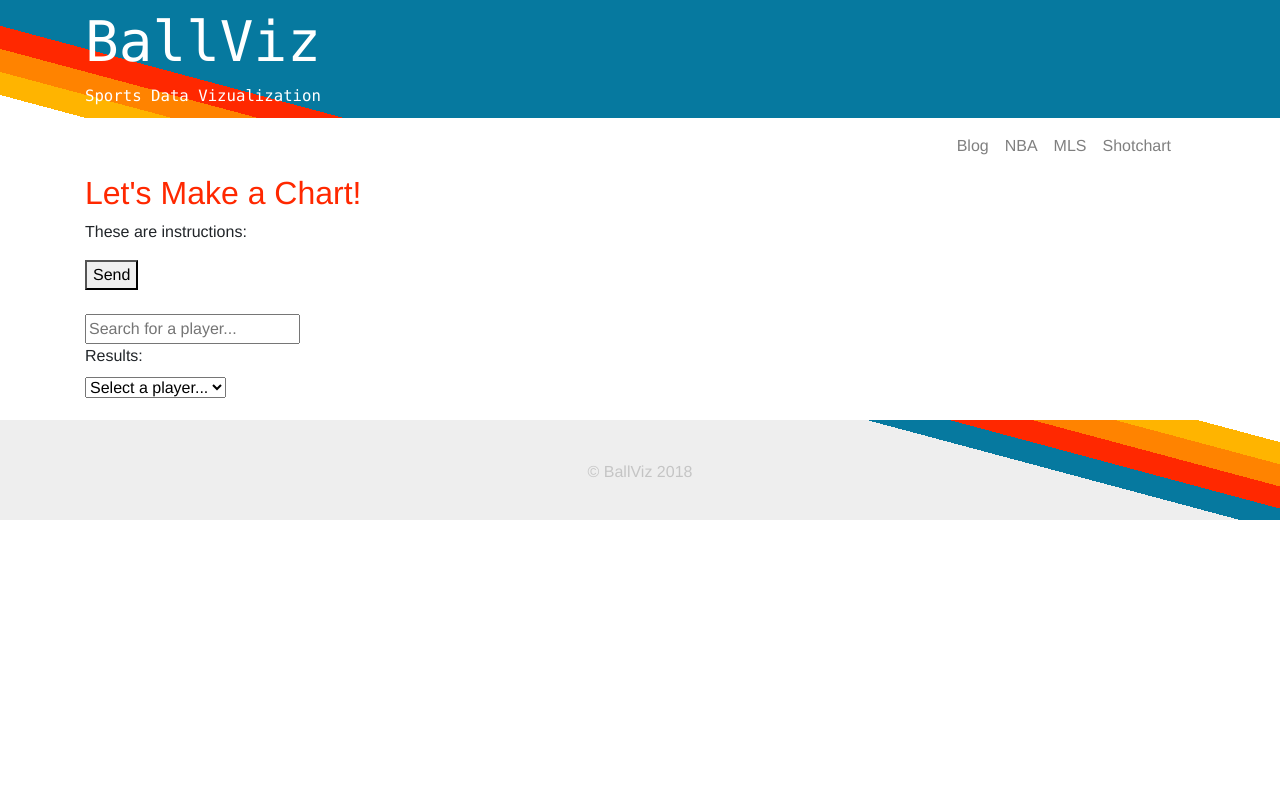
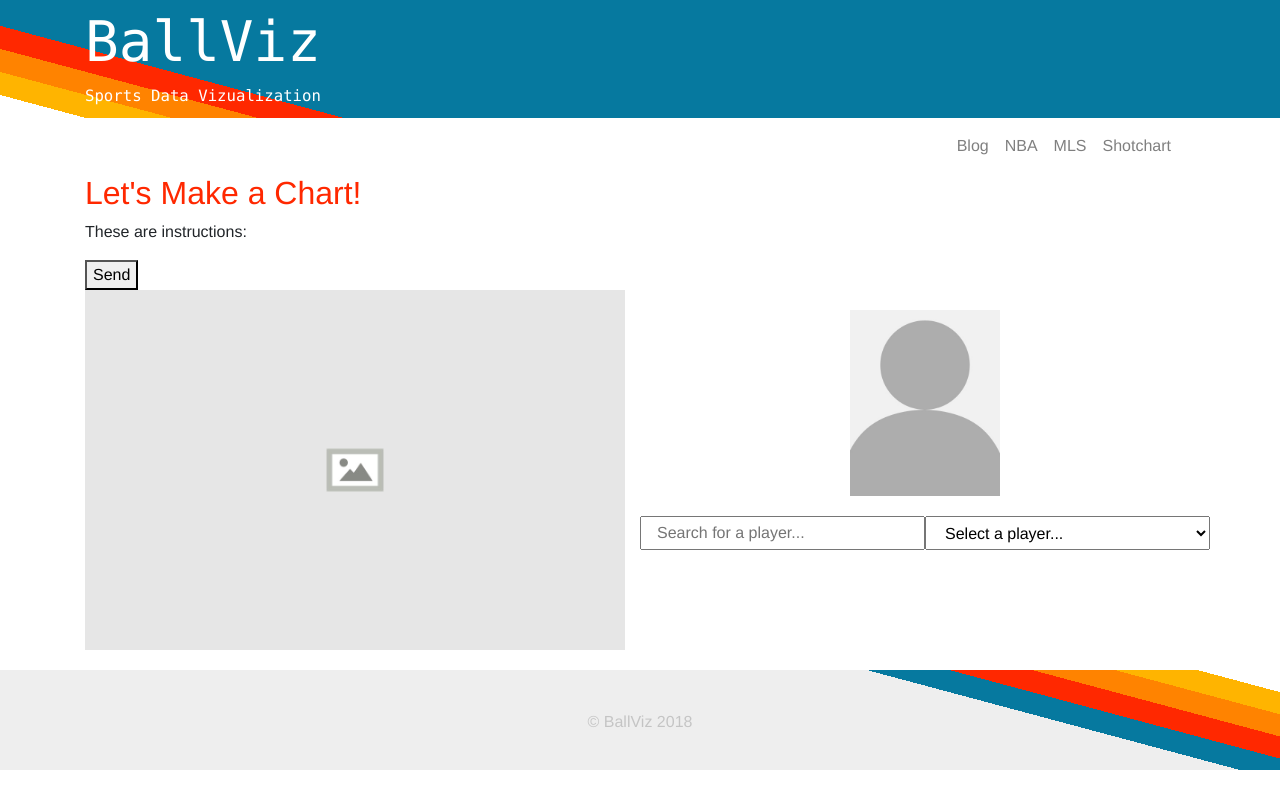
Before and after one commit to mchauta/Ballviz, a Django app: page /nba/shot-charts/ in a window 1280 px wide. Run offline with Django 3.2, Linux system fonts and the light colour scheme; data that the repository does not hold is empty; some libraries are stand-ins or nearby versions.

Commit message:
added images of players and some placeholders

```diff
--- a/blog/static/css/_main.scss
+++ b/blog/static/css/_main.scss
@@ -8,6 +8,10 @@ h2, h2 a {
 
 h3, h3 a {
   color: $yellow;
+}
+
+input {
+  padding: 3px;
 }
 
 body {
--- /dev/null
+++ b/blog/static/css/_shotcharts.scss
@@ -0,0 +1,30 @@
+.chartMaker {
+  display: flex;
+}
+
+.chartFields {
+
+}
+
+.chartPreview {
+  img {
+    width: 100%;
+    object-fit: cover;
+  }
+}
+
+.player_preview {
+  width: 100%;
+  padding: 20px;
+  img {
+    width: 150px;
+    margin-left: auto;
+    margin-right: auto;
+    display: block;
+  }
+}
+
+.chart_searchForm {
+  width: 100%;
+  display: flex;
+}
--- a/blog/static/css/style.css
+++ b/blog/static/css/style.css
@@ -1,2 +1,2 @@
-h1,h1 a{color:#06799F}h2,h2 a{color:#FF2800}h3,h3 a{color:#FFB400}body{font-family:AtlasGroteskWeb,"Helvetica Neue",Helvetica,Arial,sans-serif}.page-footer{background:linear-gradient(15deg, #eee, #eee 75%, #06799F 75%, #06799F 80%, #FF2800 80%, #FF2800 85%, #FF8300 85%, #FF8300 90%, #FFB400 90%, #FFB400 95%, #fff 95%, #fff 100%);color:#888;padding:20px;margin-top:20px;height:100px}.footer-copyright{text-align:center;opacity:0.4;padding:20px}.page-header{background:linear-gradient(15deg, #fff, #fff 5%, #FFB400 5%, #FFB400 10%, #FF8300 10%, #FF8300 15%, #FF2800 15%, #FF2800 20%, #06799F 20%, #06799F 25%);color:#fff;border-bottom:0px;margin:0px}.page-header a{color:#fff}.header-brand{font-size:3.5rem;font-family:Consolas,Monaco,monospace}.header-tagline{font-family:Consolas,Monaco,monospace;font-size:.98rem;padding-bottom:10px}
+.chartMaker{display:flex}.chartPreview img{width:100%;object-fit:cover}.player_preview{width:100%;padding:20px}.player_preview img{width:150px;margin-left:auto;margin-right:auto;display:block}.chart_searchForm{width:100%;display:flex}h1,h1 a{color:#06799F}h2,h2 a{color:#FF2800}h3,h3 a{color:#FFB400}input{padding:3px}body{font-family:AtlasGroteskWeb,"Helvetica Neue",Helvetica,Arial,sans-serif}.page-footer{background:linear-gradient(15deg, #eee, #eee 75%, #06799F 75%, #06799F 80%, #FF2800 80%, #FF2800 85%, #FF8300 85%, #FF8300 90%, #FFB400 90%, #FFB400 95%, #fff 95%, #fff 100%);color:#888;padding:20px;margin-top:20px;height:100px}.footer-copyright{text-align:center;opacity:0.4;padding:20px}.page-header{background:linear-gradient(15deg, #fff, #fff 5%, #FFB400 5%, #FFB400 10%, #FF8300 10%, #FF8300 15%, #FF2800 15%, #FF2800 20%, #06799F 20%, #06799F 25%);color:#fff;border-bottom:0px;margin:0px}.page-header a{color:#fff}.header-brand{font-size:3.5rem;font-family:Consolas,Monaco,monospace}.header-tagline{font-family:Consolas,Monaco,monospace;font-size:.98rem;padding-bottom:10px}
 /*# sourceMappingURL=style.css.map */
--- a/blog/static/css/style.scss
+++ b/blog/static/css/style.scss
@@ -1,3 +1,4 @@
 @import "defaults";
 @import "mixins";
+@import "shotcharts";
 @import "main";
--- a/blog/static/js/shotchart.js
+++ b/blog/static/js/shotchart.js
@@ -1,14 +1,5 @@
 'use strict';
 
-const Suggestions = (props) => {
-  const options = props.results.map( player => (
-    <option value ="{player.id}"key={player.id}>
-      {player.full_name}
-    </option>
-  ))
-  return (<select><option>Select a player...</option>{options}</select>)
-  //<option value="none">Select a player...</option>
-}
 
 class SearchPlayers extends React.Component {
   state = {
@@ -51,49 +42,69 @@ class SearchPlayers extends React.Component {
 
   render() {
     return (
-      <form>
+      <form className="chart_searchForm">
         <input
           placeholder="Search for a player..."
           ref={input => this.search = input}
           onChange={this.handleInputChange}
+          className="col-6"
         />
-        <label>Results:</label>
-        <Suggestions results={this.state.results} />
+        <select
+          className="col-6"
+          onChange={this.props.updatePlayer}>
+          <option>Select a player...</option>
+          {
+           this.state.results.map(function(player, i ){
+             return (
+               <option
+                  key = {i}
+                  value={player.id}>
+                    {player.full_name}
+                </option>)
+           })
+         }
+        </select>
       </form>
     )
   }
 }
 
 
-class PreviewImage extends React.Component {
-  constructor(props) {
-    super(props);
-    this.state = {
-      isLoading: false,
-    };
-  }
-
-  render () {
-    return (
-      <img src="" />
-    );
-  }
-}
-
 
 class ChartMaker extends React.Component {
   constructor(props) {
     super(props);
+    this.updatePlayer = this.updatePlayer.bind(this);
     this.state = {
+      hasPlayer: false,
       selectedPlayer: '',
-      selectedDate: '',
+      playerPreview: '/static/img/player_placeholder.jpg/',
+      hasSeason: false,
+      selectedSeason: '',
+      hasTheme: false,
       selectedTheme: '',
-      preview: '',
+      previewSrc: '/static/img/placeholder.jpg/',
       isLoading: false,
 
     };
   }
 
+  getHeadshot( event ) {
+
+    const baseURL = 'https://ak-static.cms.nba.com/wp-content/uploads/headshots/nba/latest/260x190/';
+    const ext = '.png';
+    let imageURL = baseURL + event.target.value + ext;
+
+    console.log(imageURL, "URL");
+    return imageURL;
+  }
+
+  updatePlayer ( event ) {
+    console.log(event);
+    let url = this.getHeadshot( event );
+    let id = event.target.value
+    this.setState({playerPreview: url, selectedPlayer: id })
+  }
   createPreview (player, theme, date) {
     this.setState({loading: true });
     //ajax Request
@@ -109,11 +120,19 @@ class ChartMaker extends React.Component {
 
     return (
       <div className="chartMaker">
-        <div className="col-sm-12 col-md-6">
-          <PreviewImage />
+        <div className="col-sm-12 col-md-6 chartPreview">
+          <img src={this.state.previewSrc} />
         </div>
-        <div className="col-sm-12 col-md-6">
-          <SearchPlayers />
+        <div className="col-sm-12 col-md-6 chartFields">
+          <div className="player_preview">
+            <img src={this.state.playerPreview} />
+          </div>
+          <div className="row player_search">
+            <SearchPlayers updatePlayer={this.updatePlayer}/>
+          </div>
+          <div className="row player_selections">
+
+          </div>
         </div>
       </div>
     );
```
Also changed, not shown: blog/static/img/placeholder.jpg (added), blog/static/img/player_placeholder.jpg (added), 1 other file.
